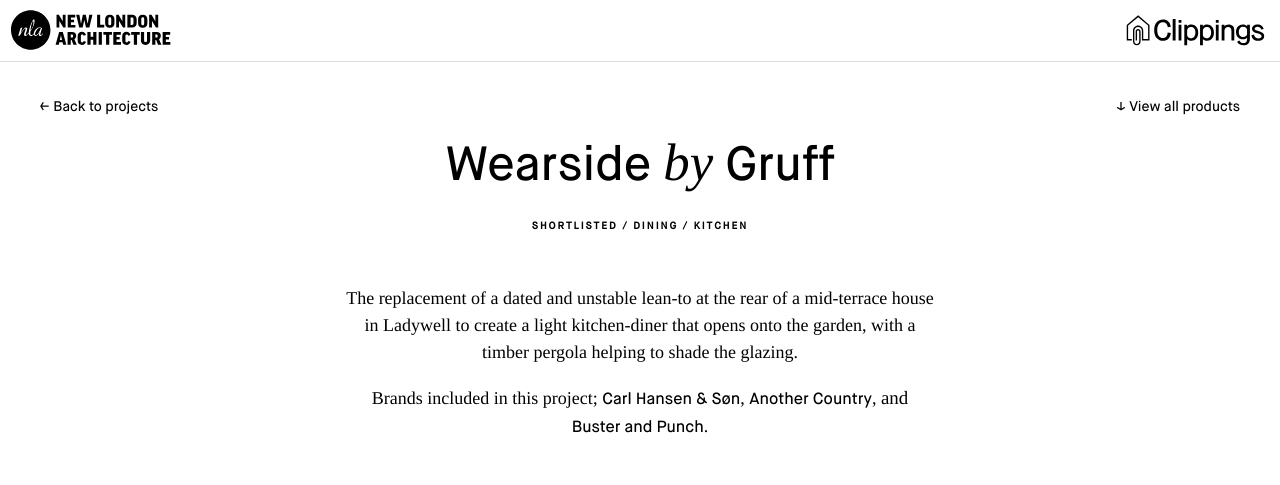
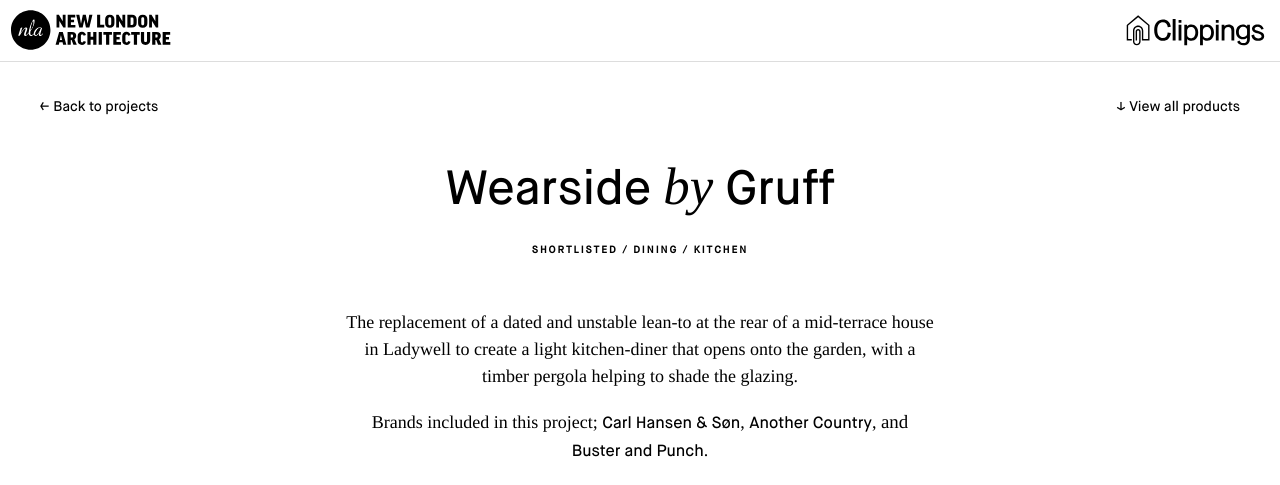
Before and after one commit to OpenBuildings/dont-move-improve, a Jekyll site: the page built from _projects/Gruff-Wearside.html, in a window 1280 px wide. Shown: the top 485 px of the page. Built offline with Jekyll 4.4.1, drawn with Linux system fonts in a browser that asks for light colours; a script that is not in the unit is left out; grey boxes are pictures that could not be loaded.

Commit message:
h1 margin tweak

```diff
--- a/css/styles.scss
+++ b/css/styles.scss
@@ -209,7 +209,7 @@
 }
 
 .project h1 {
-    margin: 1.5em auto 0.5em auto;
+    margin: 2em auto 0.5em auto;
     font-size: 2.4em;
     line-height: 1.2em;
     max-width: 700px;
```
